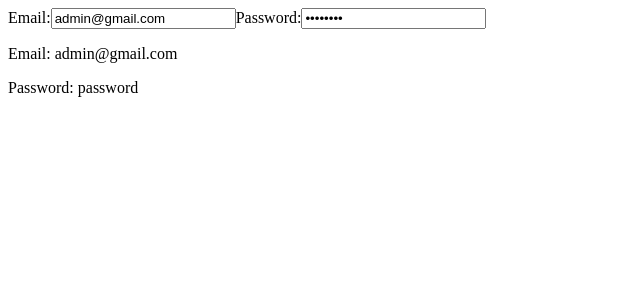
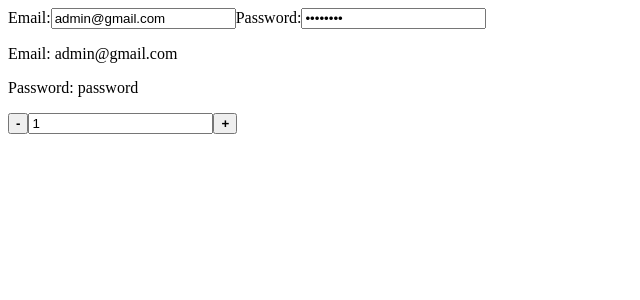
Before and after one commit to salokh1dd1n/vue-practice, a Vue app: page / in a window 1280 px wide. Shown: the top 300 px of the page, without its empty margins (0-640 px from the left). Built offline with nearby package versions, Linux system fonts and the light colour scheme.

Commit message:
HomeWork #1 Done

```diff
--- a/src/App.vue
+++ b/src/App.vue
@@ -1,16 +1,18 @@
 <template>
   <div id="app">
     <MyComponent />
+    <HomeWork />
   </div>
 </template>
 
 <script>
 import MyComponent from "./components/MyComponent";
-
+import HomeWork from "./components/HomeWork";
 export default {
   name: "App",
   components: {
     MyComponent,
+    HomeWork,
   },
 };
 </script>
--- /dev/null
+++ b/src/components/HomeWork.vue
@@ -0,0 +1,30 @@
+<template>
+  <div id="root">
+    <button @click="minusButton"><strong>-</strong></button>
+    <input type="number" :value="value" />
+    <button @click="plusButton"><strong>+</strong></button>
+  </div>
+</template>
+
+<script>
+export default {
+  name: "HomeWork",
+  data() {
+    return {
+      value: 1,
+    };
+  },
+  methods: {
+    minusButton() {
+      if (this.value === 0) return;
+      this.value -= 1;
+    },
+    plusButton() {
+      if (this.value === 10) return;
+      this.value += 1;
+    },
+  },
+};
+</script>
+
+<style scoped></style>
```
